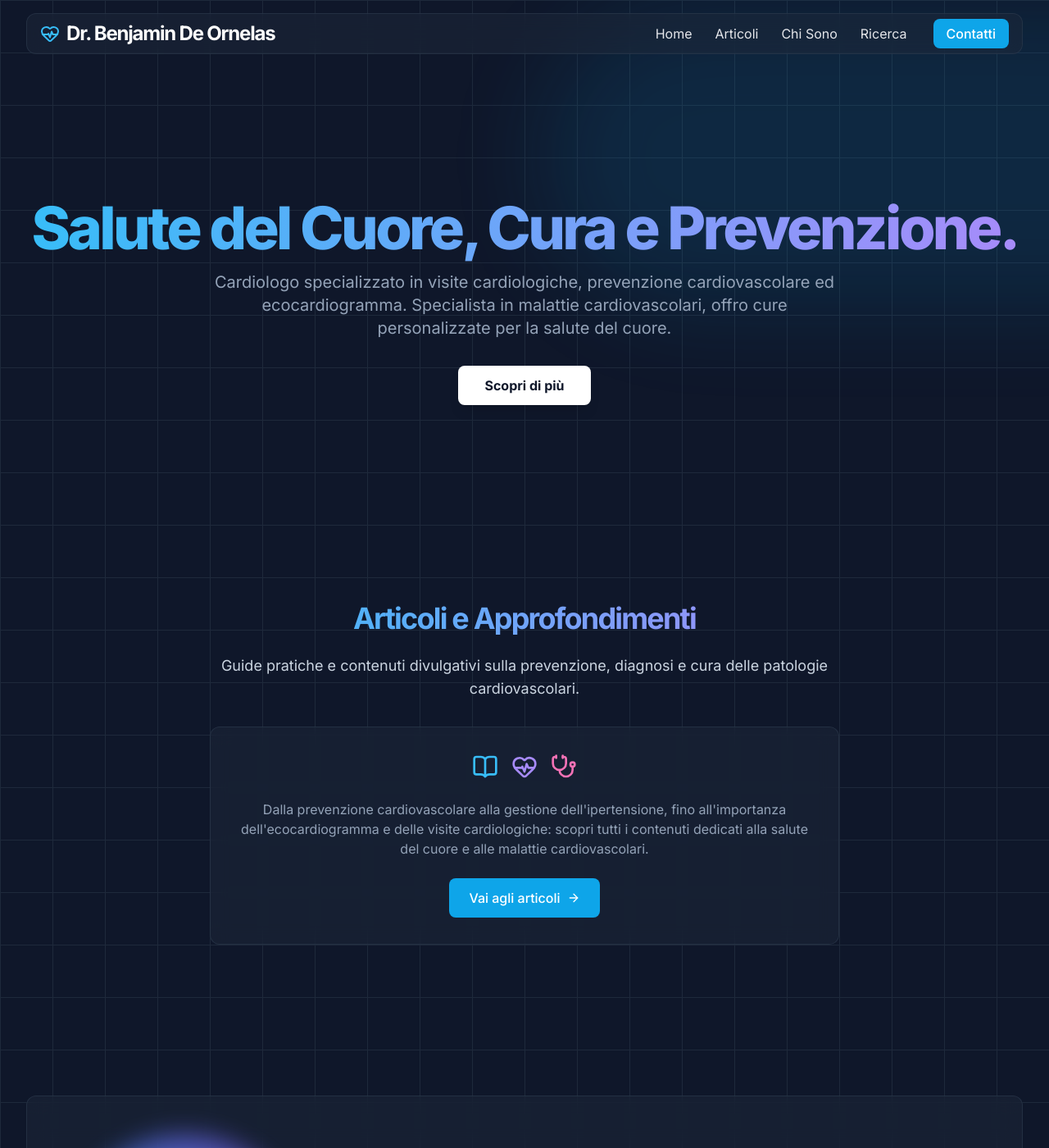
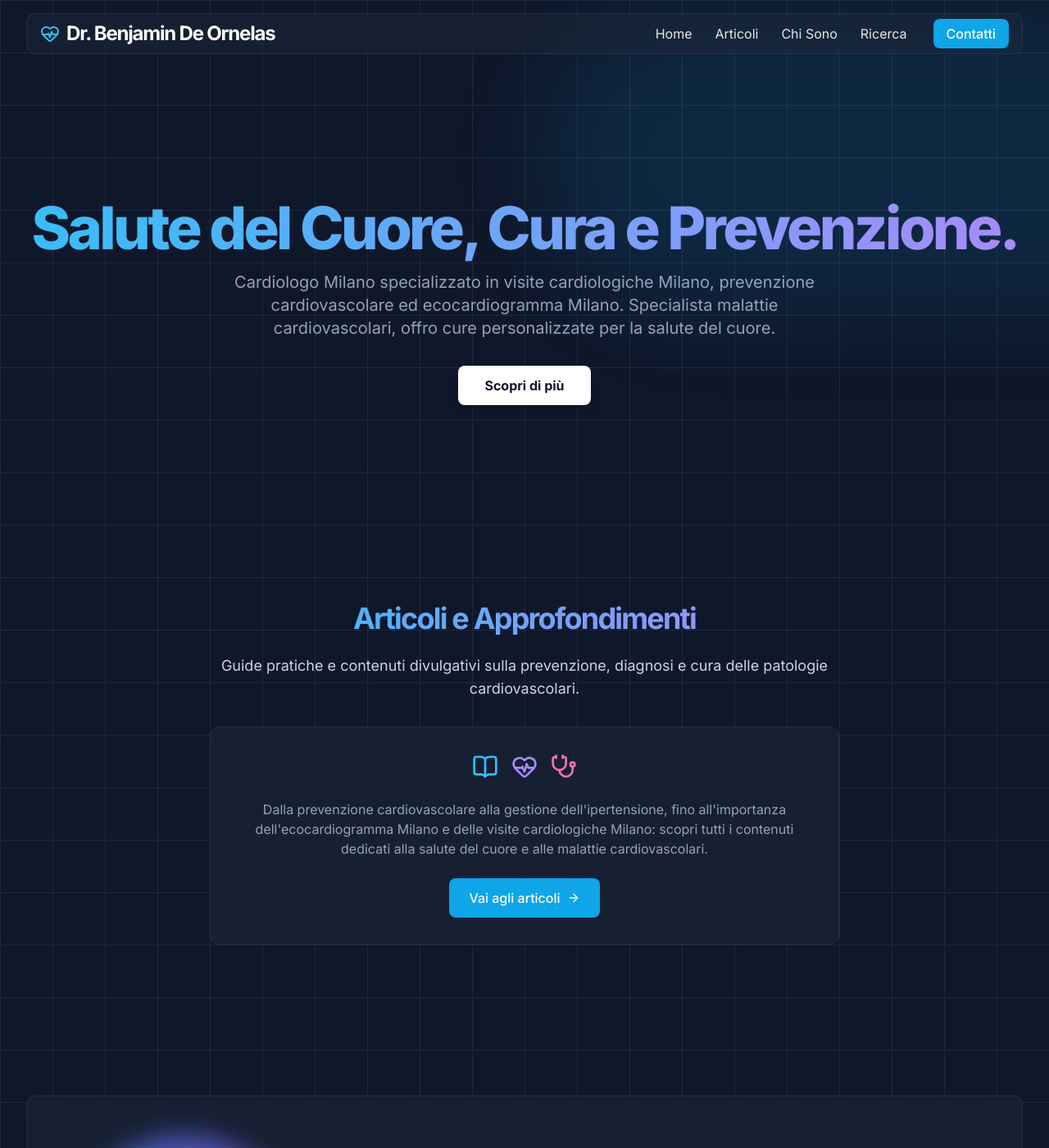
Before and after one commit to bdeornelas/bdeornelas.github.io, a Jekyll site: the page built from index.html, in a window 1280 px wide and 1400 px high. Shown: the whole window at 82% size. Built offline with Jekyll 4.4.1, drawn with Linux system fonts in a browser that asks for light colours; nearby versions of some CDN libraries; some of the changed text lies outside the part shown.

```diff
--- a/index.html
+++ b/index.html
@@ -11,7 +11,7 @@
           <span class="gradient-text">Salute del Cuore, Cura e Prevenzione.</span>
         </h1>
         <p class="max-w-3xl mx-auto text-lg md:text-xl text-slate-400 mb-8" data-aos="fade-up" data-aos-delay="200">
-          Cardiologo specializzato in visite cardiologiche, prevenzione cardiovascolare ed ecocardiogramma. Specialista in malattie cardiovascolari, offro cure personalizzate per la salute del cuore.
+          Cardiologo Milano specializzato in visite cardiologiche Milano, prevenzione cardiovascolare ed ecocardiogramma Milano. Specialista malattie cardiovascolari, offro cure personalizzate per la salute del cuore.
         </p>
         <a href="/about/" class="bg-white text-slate-900 font-bold py-3 px-8 rounded-lg hover:bg-gray-200 transition-transform hover:scale-105 inline-block shadow-lg" data-aos="fade-up" data-aos-delay="400">
           Scopri di più
@@ -32,7 +32,7 @@
               <i data-lucide="stethoscope" class="w-8 h-8 text-pink-400"></i>
             </div>
             <p class="text-slate-400 mb-6">
-              Dalla prevenzione cardiovascolare alla gestione dell'ipertensione, fino all'importanza dell'ecocardiogramma e delle visite cardiologiche: scopri tutti i contenuti dedicati alla salute del cuore e alle malattie cardiovascolari.
+              Dalla prevenzione cardiovascolare alla gestione dell'ipertensione, fino all'importanza dell'ecocardiogramma Milano e delle visite cardiologiche Milano: scopri tutti i contenuti dedicati alla salute del cuore e alle malattie cardiovascolari.
             </p>
             <a href="/articles/" class="inline-flex items-center gap-2 bg-sky-500 hover:bg-sky-600 text-white font-medium py-3 px-6 rounded-lg transition">
               Vai agli articoli
@@ -56,7 +56,7 @@
           </div>
           <div class="text-center md:text-left">
             <h2 class="text-3xl font-bold mb-2">Dr. Benjamin De Ornelas</h2>
-            <p class="text-slate-400 leading-relaxed mb-4">Cardiologo specializzato in visite cardiologiche, ecocardiogramma e prevenzione cardiovascolare. La mia missione è offrire cure personalizzate per malattie cardiovascolari.</p>
+            <p class="text-slate-400 leading-relaxed mb-4">Cardiologo Milano specializzato in visite cardiologiche Milano, ecocardiogramma Milano e prevenzione cardiovascolare. La mia missione è offrire cure personalizzate per malattie cardiovascolari.</p>
             <a href="/about/" class="bg-sky-500 hover:bg-sky-600 text-white font-medium py-2 px-4 rounded-lg">Leggi di più</a>
           </div>
         </div>
```
